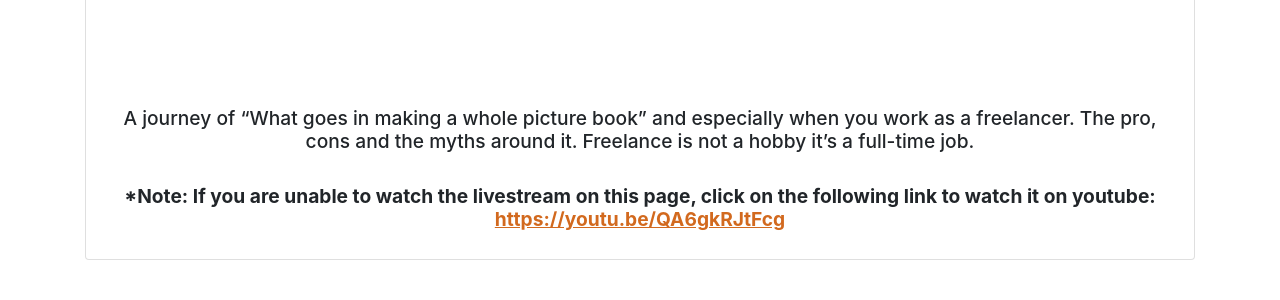
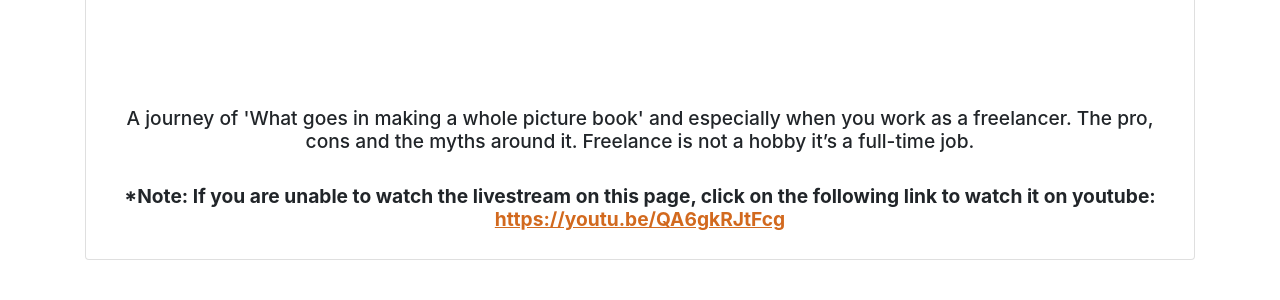
Before and after one commit to ravigupta-art/khidki-initiative, a Jekyll site: the page built from live.html, in a window 1280 px wide and 1266 px high. Shown: the part 811-1111 px from the top of the window. Built offline with Jekyll 4.4.1, drawn with Linux system fonts in a browser that asks for light colours; nearby versions of some CDN libraries.

```diff
--- a/_data/livestream.yml
+++ b/_data/livestream.yml
@@ -1,3 +1,3 @@
 - videotitle: "Behind the Pictures and Working as a Freelance Illustrator | by Sonal Gupta Vaswani | KHIDKI"
-  videodescription: 'A journey of “What goes in making a whole picture book” and especially when you work as a freelancer. The pro, cons and the myths around it. Freelance is not a hobby it’s a full-time job.'
+  videodescription: "A journey of 'What goes in making a whole picture book' and especially when you work as a freelancer. The pro, cons and the myths around it. Freelance is not a hobby it’s a full-time job."
   videoID: QA6gkRJtFcg
```
